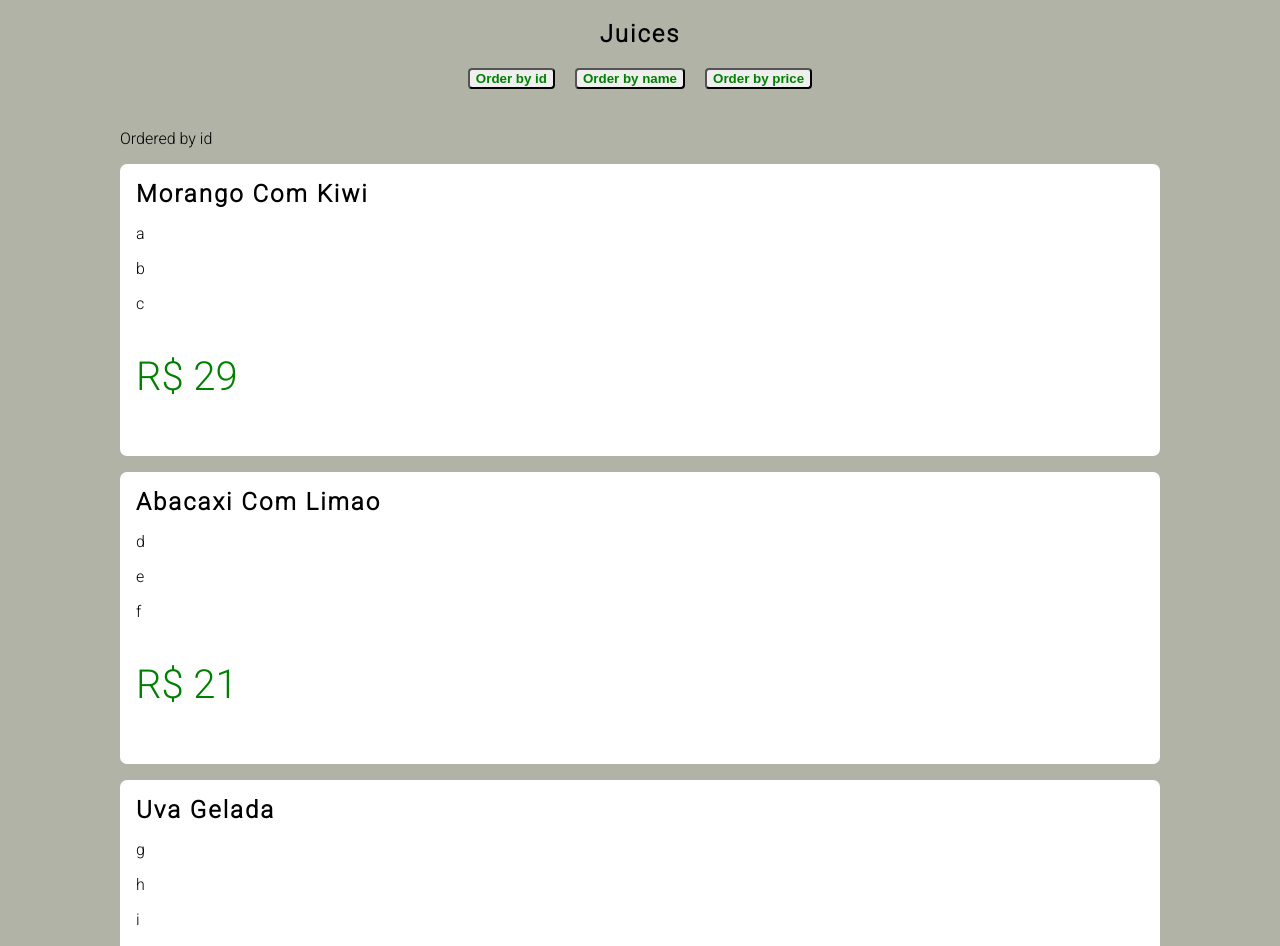
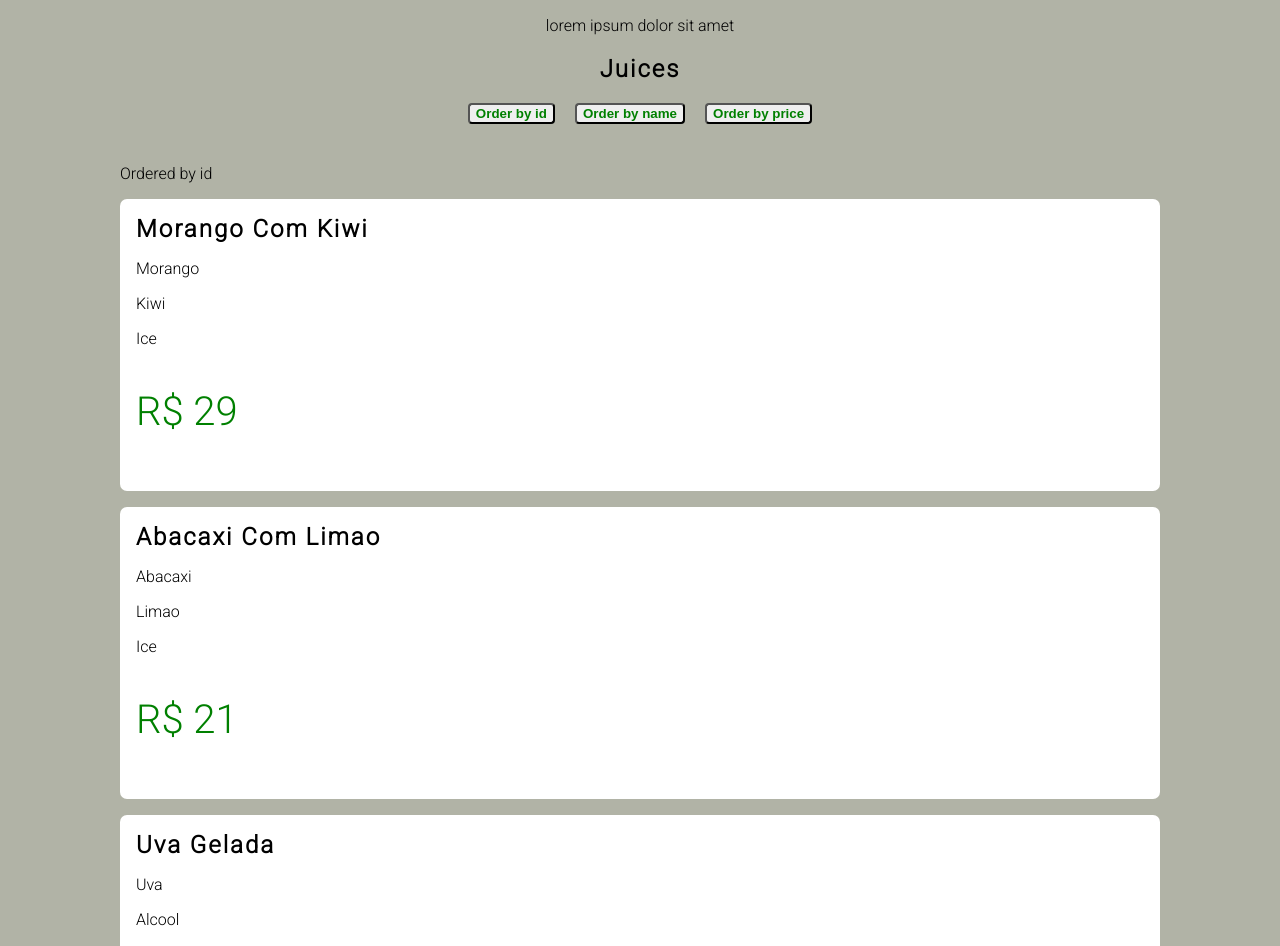
Before and after one commit to netosilveira/shrlk, a Vue app: page / in a window 1280 px wide. Shown: the top 946 px of the page. Built offline with nearby package versions, Linux system fonts and the light colour scheme.

Commit message:
new component

```diff
--- a/package.json
+++ b/package.json
@@ -9,7 +9,8 @@
   },
   "dependencies": {
     "core-js": "^3.6.5",
-    "vue": "^3.0.0"
+    "vue": "^3.0.0",
+    "vue-router": "^4.0.12"
   },
   "devDependencies": {
     "@typescript-eslint/eslint-plugin": "^4.18.0",
--- a/src/App.vue
+++ b/src/App.vue
@@ -1,5 +1,6 @@
 <template>
   <div class="app">
+    <Header/>
     <header>
       <div class="title"><h2>Juices</h2></div>
       <div class="order">
@@ -17,27 +18,29 @@ import { defineComponent, ref } from "vue";
 import Juice from "./types/Juice";
 import OrderTerm from "./types/OrderTerm";
 import JuiceList from "./components/JuicesList.vue";
+// eslint-disable-next-line
+import Header from './components/Header.vue'
 
 export default defineComponent({
   name: "App",
-  components: { JuiceList },
+  components: { JuiceList, Header },
   setup() {
     const juices = ref<Juice[]>([
       {
         name: "Morango com kiwi",
-        flavors: ["a", "b", "c"],
+        flavors: ["Morango", "Kiwi", "Ice"],
         price: 29,
         id: 1,
       },
       {
         name: "Abacaxi com limao",
-        flavors: ["d", "e", "f"],
+        flavors: ["Abacaxi", "Limao", "Ice"],
         price: 21,
         id: 2,
       },
       {
         name: "Uva Gelada",
-        flavors: ["g", "h", "i"],
+        flavors: ["Uva", "Alcool", "Ice"],
         price: 14,
         id: 3,
       },
--- /dev/null
+++ b/src/components/Header.vue
@@ -0,0 +1,14 @@
+<template>
+  <header>
+      <p>lorem ipsum dolor sit amet</p>
+  </header>
+</template>
+
+<script lang="ts">
+export default {
+
+}
+</script>
+
+<style>
+</style>
```
Also changed, not shown: 1 other file (tests, documents, lock files or other folders).
